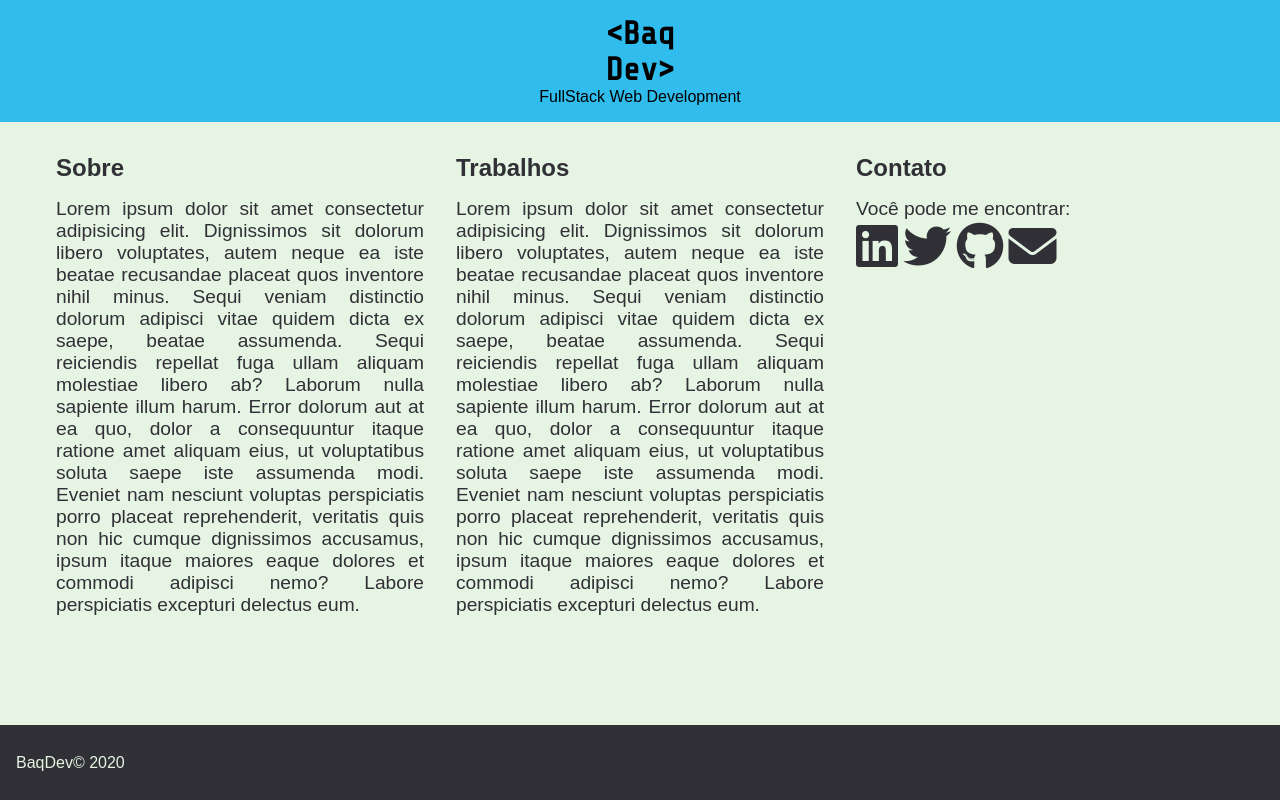
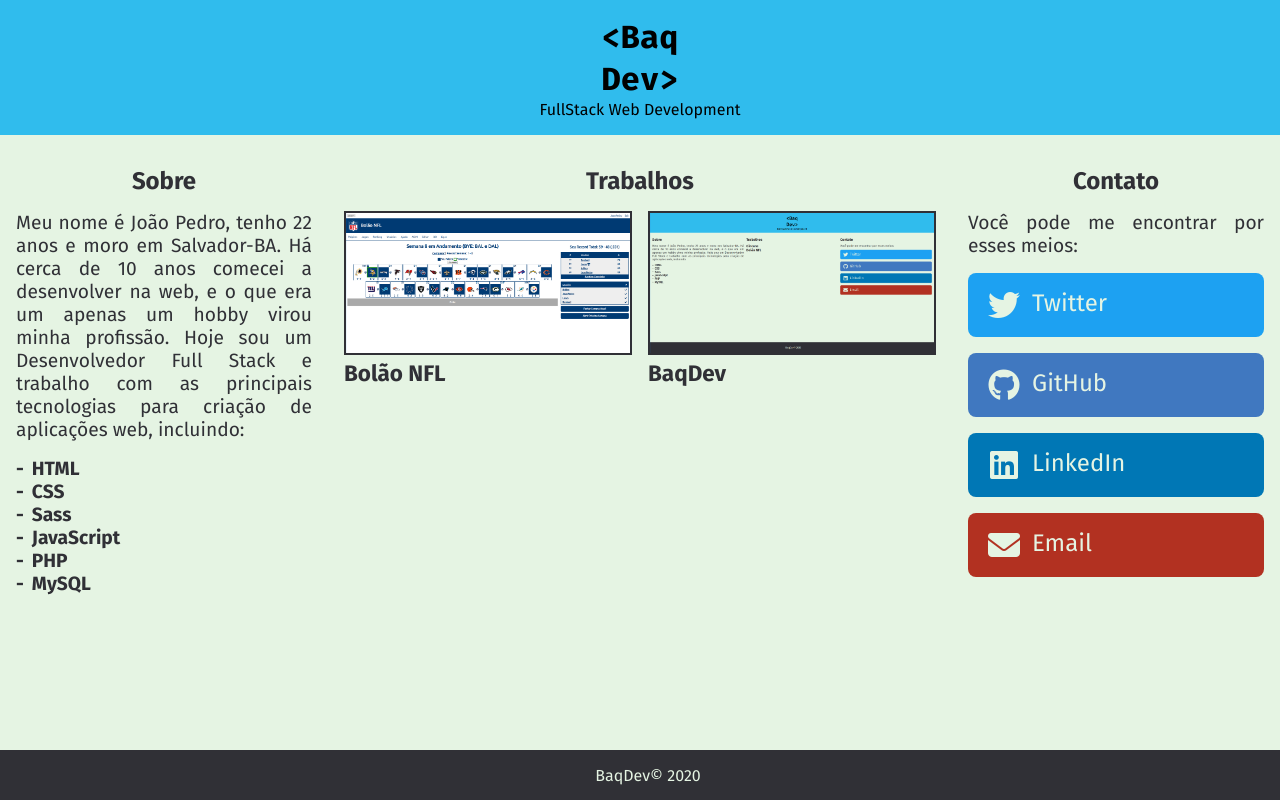
Before and after one commit to joaopedrobaq/joaopedrobaq.github.io, a plain HTML site: page index.html in a window 1280 px wide. Drawn offline with nearby package versions, Linux system fonts and the light colour scheme; a web font is replaced by a local one.

Commit message:
Textos adicionados e algumas mudanças na estrutura

```diff
--- a/index.html
+++ b/index.html
@@ -16,41 +16,45 @@
       <h1>&lt;Baq<br>Dev&gt;</h1>
       FullStack Web Development
     </div>
-    <!-- <nav>
-      <ul>
-        <li><a href="#">Home</a></li>
-        <li><a href="#">Sobre</a></li>
-        <li><a href="#">Contato</a></li>
-      </ul>
-    </nav> -->
   </header>
   <main>
-    <section>
+    <section id="sobre">
       <header>
         <h2>Sobre</h2>
       </header>
       <main>
-        Lorem ipsum dolor sit amet consectetur adipisicing elit. Dignissimos sit dolorum libero voluptates, autem neque
-        ea iste beatae recusandae placeat quos inventore nihil minus. Sequi veniam distinctio dolorum adipisci vitae
-        quidem dicta ex saepe, beatae assumenda. Sequi reiciendis repellat fuga ullam aliquam molestiae libero ab?
-        Laborum nulla sapiente illum harum. Error dolorum aut at ea quo, dolor a consequuntur itaque ratione amet
-        aliquam eius, ut voluptatibus soluta saepe iste assumenda modi. Eveniet nam nesciunt voluptas perspiciatis porro
-        placeat reprehenderit, veritatis quis non hic cumque dignissimos accusamus, ipsum itaque maiores eaque dolores
-        et commodi adipisci nemo? Labore perspiciatis excepturi delectus eum.
+        <p>Meu nome é João Pedro, tenho 22 anos e moro em Salvador-BA. Há cerca de 10 anos comecei a desenvolver na web,
+          e o que era um apenas um hobby virou minha profissão. Hoje sou um Desenvolvedor Full Stack e trabalho com as
+          principais tecnologias para criação de aplicações web,
+          incluindo:
+        <ul>
+          <li>HTML</li>
+          <li>CSS</li>
+          <li>Sass</li>
+          <li>JavaScript</li>
+          <li>PHP</li>
+          <li>MySQL</li>
+        </ul>
+        </p>
       </main>
     </section>
-    <section>
+    <section id="works">
       <header>
         <h2>Trabalhos</h2>
       </header>
       <main>
-        Lorem ipsum dolor sit amet consectetur adipisicing elit. Dignissimos sit dolorum libero voluptates, autem neque
-        ea iste beatae recusandae placeat quos inventore nihil minus. Sequi veniam distinctio dolorum adipisci vitae
-        quidem dicta ex saepe, beatae assumenda. Sequi reiciendis repellat fuga ullam aliquam molestiae libero ab?
-        Laborum nulla sapiente illum harum. Error dolorum aut at ea quo, dolor a consequuntur itaque ratione amet
-        aliquam eius, ut voluptatibus soluta saepe iste assumenda modi. Eveniet nam nesciunt voluptas perspiciatis porro
-        placeat reprehenderit, veritatis quis non hic cumque dignissimos accusamus, ipsum itaque maiores eaque dolores
-        et commodi adipisci nemo? Labore perspiciatis excepturi delectus eum.
+        <section>
+          <a href="#">
+            <img src="bolao.png" alt="Bolão NFL">
+            <h3>Bolão NFL</h3>
+          </a>
+        </section>
+        <section>
+          <a href="#">
+            <img src="baqdev.png" alt="BaqDev">
+            <h3>BaqDev</h3>
+          </a>
+        </section>
       </main>
     </section>
     <section id="contato">
@@ -58,17 +62,27 @@
         <h2>Contato</h2>
       </header>
       <main>
-        <p>Você pode me encontrar:</p>
-        <a href="#"><i class="fab fa-linkedin" alt="LinkedIn"></i></a>
-        <a href="#"><i class="fab fa-twitter" alt="Twitter"></i></a>
-        <a href="#"><i class="fab fa-github" alt="GitHub"></i></a>
-        <a href="#"><i class="fas fa-envelope" alt="Email"></i></a>
+        <p>Você pode me encontrar por esses meios:</p>
+        <ul>
+          <a href="#">
+            <li id="twitter"><i class="fab fa-twitter fa-fw" alt="Twitter"></i>Twitter</li>
+          </a>
+          <a href="#">
+            <li id="github"><i class="fab fa-github fa-fw" alt="GitHub"></i>GitHub</li>
+          </a>
+          <a href="#">
+            <li id="linkedin"><i class="fab fa-linkedin fa-fw" alt="LinkedIn"></i>LinkedIn</li>
+          </a>
+          <a href="#">
+            <li id="email"><i class="fas fa-envelope fa-fw" alt="Email"></i>Email</li>
+          </a>
+        </ul>
       </main>
     </section>
   </main>
 
   <footer>
-    BaqDev&copy; 2020
+    <section>BaqDev&copy; 2020</section>
   </footer>
 </body>
 
--- a/scss/_config.scss
+++ b/scss/_config.scss
@@ -1,9 +1,12 @@
 $primary: #303036;
 $secondary: #30bced;
 $light: #e5f4e3;
-$mono: "Share Tech Mono", monospace;
-$sans: "Share", sans-serif;
-@import url("https://fonts.googleapis.com/css2?family=Share+Tech+Mono&family=Share:wght@400;700&display=swap");
+$mono: "Fira Code", monospace;
+$sans: "Fira Sans", sans-serif;
+
+$tablet: 1024px;
+$mobile: 768px;
+@import url("https://fonts.googleapis.com/css2?family=Fira+Code:wght@400;700&family=Fira+Sans:wght@400;700&display=swap");
 
 * {
   box-sizing: border-box;
--- a/scss/style.scss
+++ b/scss/style.scss
@@ -46,29 +46,129 @@ body > header {
 }
 
 body > main {
+  padding: 1rem;
   color: $primary;
   margin: 0 auto;
-  display: flex;
-  max-width: 1200px;
+  /* max-width: 1200px; */
+  padding-bottom: 50px;
+
   section {
-    flex-basis: 100%;
     text-align: justify;
-    padding: 1em;
     header {
       margin: 1em 0;
+      text-align: center;
+      font-family: $mono;
     }
     main {
       font-size: 1.2rem;
     }
   }
-  padding-bottom: 75px;
+
+  #sobre {
+    grid-area: sobre;
+    ul {
+      margin-top: 1rem;
+      list-style-type: none;
+      li {
+        &:before {
+          content: "-";
+          margin-right: 0.5rem;
+        }
+        font-weight: bold;
+      }
+    }
+  }
+
+  #works {
+    grid-area: works;
+    main {
+      display: grid;
+      grid-template-columns: 1fr 1fr;
+      gap: 1rem;
+      section {
+        margin-bottom: 2rem;
+        a {
+          img {
+            max-width: 100%;
+            border: 2px solid $primary;
+          }
+          &:hover {
+            img {
+              border-color: $secondary;
+            }
+            color: $secondary;
+            transition: 0.1s;
+          }
+          text-decoration: none;
+          transition: 0.1s;
+        }
+      }
+    }
+  }
 
   #contato {
+    grid-area: contato;
     main {
-      a {
-        font-size: 3rem;
+      ul {
+        margin-top: 1rem;
+        list-style-type: none;
+        a {
+          display: block;
+          transition: 0.1s;
+          text-decoration: none;
+          &:hover {
+            filter: brightness(110%);
+          }
+          li {
+            i {
+              font-size: 2rem;
+              vertical-align: middle;
+              margin-right: 0.5rem;
+            }
+            padding: 1rem;
+            font-size: 1.5rem;
+            border-radius: 0.5rem;
+            margin: 1rem 0;
+            &#twitter {
+              background-color: #1da1f2;
+              color: $light;
+            }
+
+            &#github {
+              background-color: #4078c0;
+              color: $light;
+            }
+
+            &#linkedin {
+              background-color: #0077b5;
+              color: $light;
+            }
+
+            &#email {
+              background-color: #b23121;
+              color: $light;
+            }
+          }
+        }
       }
     }
+  }
+  display: grid;
+  gap: 2rem;
+  grid-template-columns: 1fr 2fr 1fr;
+  grid-template-areas: "sobre works contato";
+  @media (max-width: $tablet) {
+    grid-template-columns: 1fr 1fr 1fr;
+    grid-template-areas:
+      "sobre works works"
+      "contato contato contato";
+  }
+  @media (max-width: $mobile) {
+    grid-template-columns: auto;
+    grid-template-areas:
+      "sobre"
+      "works"
+      "contato";
   }
 }
 
@@ -76,7 +176,7 @@ body > footer {
   align-items: center;
   display: flex;
   background-color: $primary;
-  height: 75px;
+  height: 50px;
   padding-left: 1rem;
   color: $light;
   text-align: center;
@@ -85,4 +185,8 @@ body > footer {
   width: 100%;
   clear: both;
   position: absolute;
+  section {
+    text-align: center;
+    width: 100%;
+  }
 }
```
Also changed, not shown: baqdev.png (added), bolao.png (added), css/style.css.
